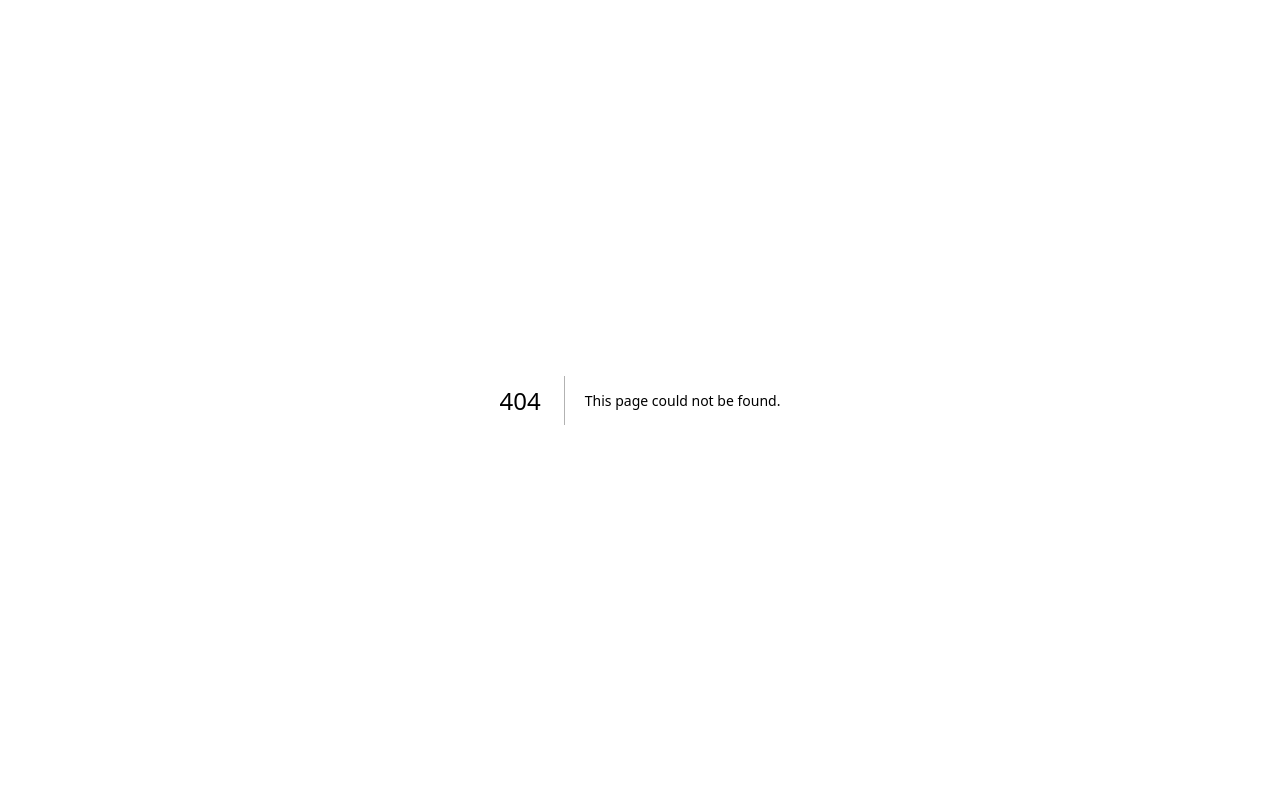
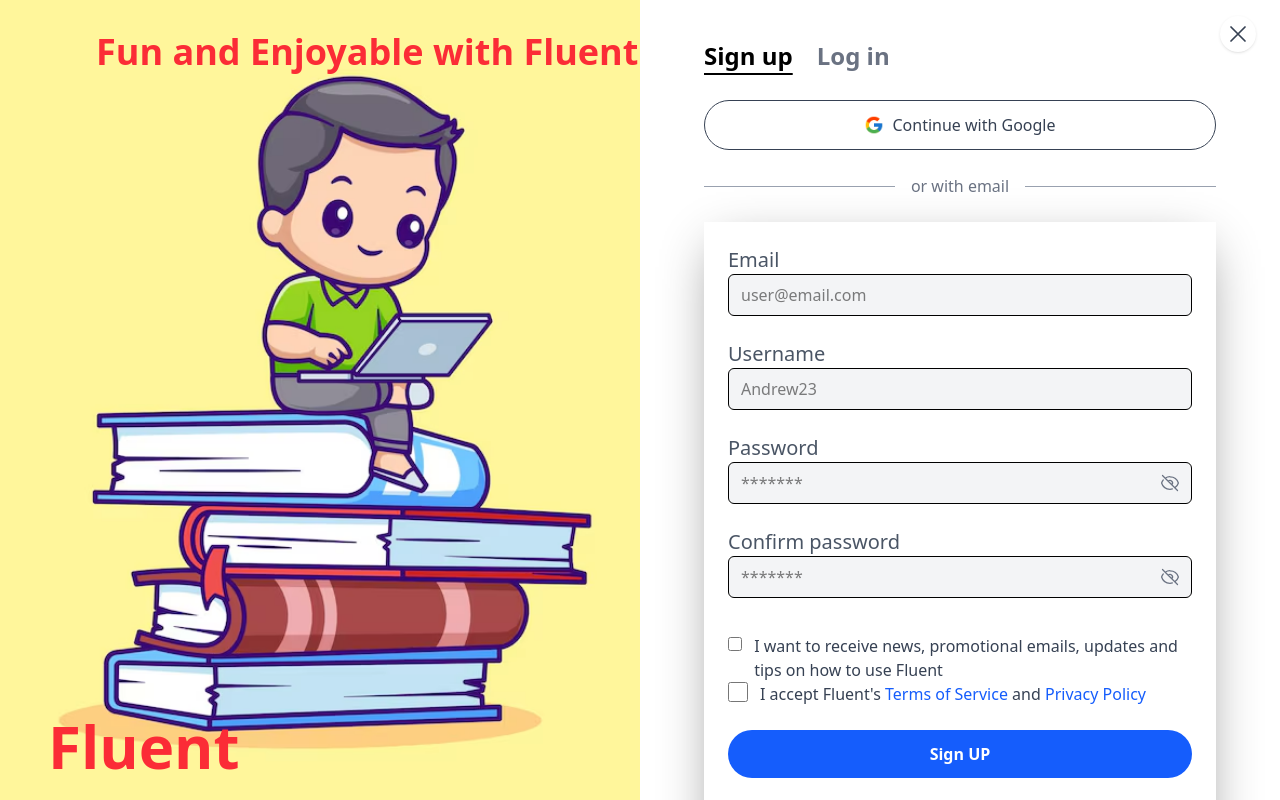
Before and after one commit to sivan-978/fluent-n, a Next.js app in the folder fluent/: page /signup in a window 1280 px wide. Before the commit this address had no page. Built offline with nearby package versions, Linux system fonts and the light colour scheme.

Commit message:
signup page created

```diff
--- /dev/null
+++ b/fluent/app/(auth)/signup/page.jsx
@@ -0,0 +1,206 @@
+"use client";
+
+import { useState } from 'react'
+import Link from "next/link";
+import { usePathname } from "next/navigation";
+import { EyeIcon, EyeSlashIcon, XMarkIcon } from '@heroicons/react/24/outline'
+
+
+export default function Signup() {
+    const pathname = usePathname();
+    const [show, setShow] = useState(false)
+
+
+    /*const navigate = useNavigate()
+    const [error, setError] = useState('')
+
+    const handleChange = e => {
+      setForm(prev => ({ ...prev, [e.target.name]: e.target.value }))
+      setError('')
+    }
+
+    const handleSubmit = e => {
+      e.preventDefault()
+      if (form.password !== form.confirm) {
+        setError('Passwords do not match')
+        return
+      }
+      // TODO: hook up your auth API here
+      console.log('Signing up with', form)
+      navigate('/') // redirect home on success
+    }*/
+
+    return (
+        <div className="h-screen overflow-hidden grid grid-cols-2">
+            <div className='sticky top-0 h-screen'>
+                <img className='h-screen object-cover' src="/icons/studyImg.avif" alt="Image" />
+                <h2 className='font-extrabold text-6xl text-red-500 absolute bottom-6 left-12'>Fluent</h2>
+                <p className='font-bold text-4xl text-red-500 absolute top-8 left-24'>Fun and Enjoyable with Fluent</p>
+            </div>
+
+            <div className='flex flex-col flex-1 overflow-auto justify-center '>
+                <div className='w-4/5 mx-auto mt-20 '>
+
+                    <div className='flex gap-6 mt-9 mb-7'>
+
+                        <Link
+                            href="/signup"
+                            className={`text-2xl font-bold ${pathname === "/signup"
+                                ? "underline underline-offset-8 text-black"
+                                : "text-gray-500"
+                                }`
+                            }
+                        >
+                            Sign up
+                        </Link>
+
+                        <Link
+                            href="/login"
+                            className={`text-2xl font-bold ${pathname === "/login"
+                                ? "underline underline-offset-8 text-black"
+                                : "text-gray-500"
+                                }`
+                            }
+                        >
+                            Log in
+                        </Link>
+                        <Link
+                            href="/"
+                            className="fixed top-4 right-6 bg-white rounded-full p-1 shadow hover:shadow-md z-50"
+                        >
+                            <XMarkIcon className="h-7 text-gray-700" />
+                        </Link>
+                    </div>
+
+                    <div className=''>
+                        <button
+                            type="button"
+                            className="flex items-center justify-center border border-gray-700 w-full bg-white text-gray-800 py-3 rounded-full font-semibold hover:bg-gray-100 transition"
+                        >
+                            <img className='h-5' src="/icons/google-logo.png" alt="logo" />
+                            <span className='text-gray-700 font-medium pl-2'>
+                                Continue with Google
+                            </span>
+                        </button>
+                    </div>
+
+                    <div className="flex items-center w-full my-6 ">
+                        <hr className="flex-grow border-gray-400" />
+                        <span className="px-4 text-gray-500">or with email</span>
+                        <hr className="flex-grow border-gray-400" />
+                    </div>
+
+
+                    <div className=''>
+                        <form className=' grid text-black shadow-[0_15px_50px_-12px_rgba(0,0,0,0.45)] gap-6 py-6 px-6' action="">
+
+                            <label htmlFor="">
+                                <span className='text-gray-600 font-medium text-xl'>Email</span>
+                                <input
+                                    type="email"
+                                    placeholder='user@email.com'
+                                    className="bg-gray-100 px-3 py-2 block border rounded-md focus:outline-none focus:ring-2 focus:ring-blue-500 w-full"
+                                />
+                            </label>
+
+                            <label htmlFor="">
+                                <span className='text-gray-600 font-medium text-xl'>Username</span>
+                                <input
+                                    type="name"
+                                    placeholder='Andrew23'
+                                    className="bg-gray-100 px-3 py-2 block border rounded-md focus:outline-none focus:ring-2 focus:ring-blue-500 w-full"
+                                />
+                            </label>
+
+                            <label htmlFor="" className='relative'>
+                                <span className='text-gray-600 font-medium text-xl'>Password</span>
+                                <input
+                                    type={show ? 'text' : 'password'}
+                                    placeholder='*******'
+                                    className="bg-gray-100 px-3 py-2 block border rounded-md focus:outline-none focus:ring-2 focus:ring-blue-500 w-full"
+                                />
+                                <button
+                                    type="button"
+                                    onClick={() => setShow(s => !s)}
+                                    className="absolute top-7 bottom-0 right-0 px-3 flex items-center text-gray-500 hover:text-gray-700"
+                                >
+                                    {show
+                                        ? <EyeIcon className="h-5 w-5" />
+                                        : <EyeSlashIcon className="h-5 w-5" />
+                                    }
+                                </button>
+                            </label>
+
+                            <label htmlFor="" className='relative'>
+                                <span className='text-gray-600 font-medium text-xl'>Confirm password</span>
+                                <input
+                                    type={show ? 'text' : 'password'}
+                                    placeholder='*******'
+                                    className="bg-gray-100 px-3 py-2 block border rounded-md focus:outline-none focus:ring-2 focus:ring-blue-500 w-full"
+                                />
+                                <button
+                                    type="button"
+                                    onClick={() => setShow(s => !s)}
+                                    className="absolute top-7 bottom-0 right-0 px-3 flex items-center text-gray-500 hover:text-gray-700"
+                                >
+                                    {show
+                                        ? <EyeIcon className="h-5 w-5" />
+                                        : <EyeSlashIcon className="h-5 w-5" />
+                                    }
+                                </button>
+                            </label>
+
+                            <div className='mt-3'>
+                                <label className="flex items-start space-x-3">
+                                    <input
+                                        type="checkbox"
+                                        name="promos"
+                                        onChange={() => {}}
+                                        className="h-5 w-5 text-blue-600 focus:ring-blue-500"
+                                    />
+                                    <span className="text-gray-700">
+                                        I want to receive news, promotional emails, updates and tips on how to use Fluent
+                                    </span>
+                                </label>
+
+                                <label className="flex items-start space-x-3">
+                                    <input
+                                        type="checkbox"
+                                        name="terms"
+                                        onChange={() => {}}
+                                        className="h-5 w-5 text-blue-600 focus:ring-blue-500"
+                                    />
+                                    <span className="text-gray-700">
+                                        I accept Fluent's{' '}
+                                        <a href="/terms" className="text-blue-600 hover:underline">
+                                            Terms of Service
+                                        </a>{' '}
+                                        and{' '}
+                                        <a href="/privacy" className="text-blue-600 hover:underline">
+                                            Privacy Policy
+                                        </a>
+                                    </span>
+                                </label>
+                            </div>
+
+                            <button
+                                type="submit"
+                                className="w-full bg-blue-600 text-white py-3 rounded-full font-semibold hover:bg-blue-700 transition"
+                            >
+                                Sign UP
+                            </button>
+
+                            <Link
+                                href="/login"
+                                className="text-center border border-gray-700 w-full bg-white text-gray-800 py-3 rounded-full font-semibold hover:bg-gray-100 transition"
+                            >
+                                Already have an account? Log in
+                            </Link>
+
+                        </form>
+                    </div>
+                </div>
+            </div>
+        </div>
+    )
+}
```
